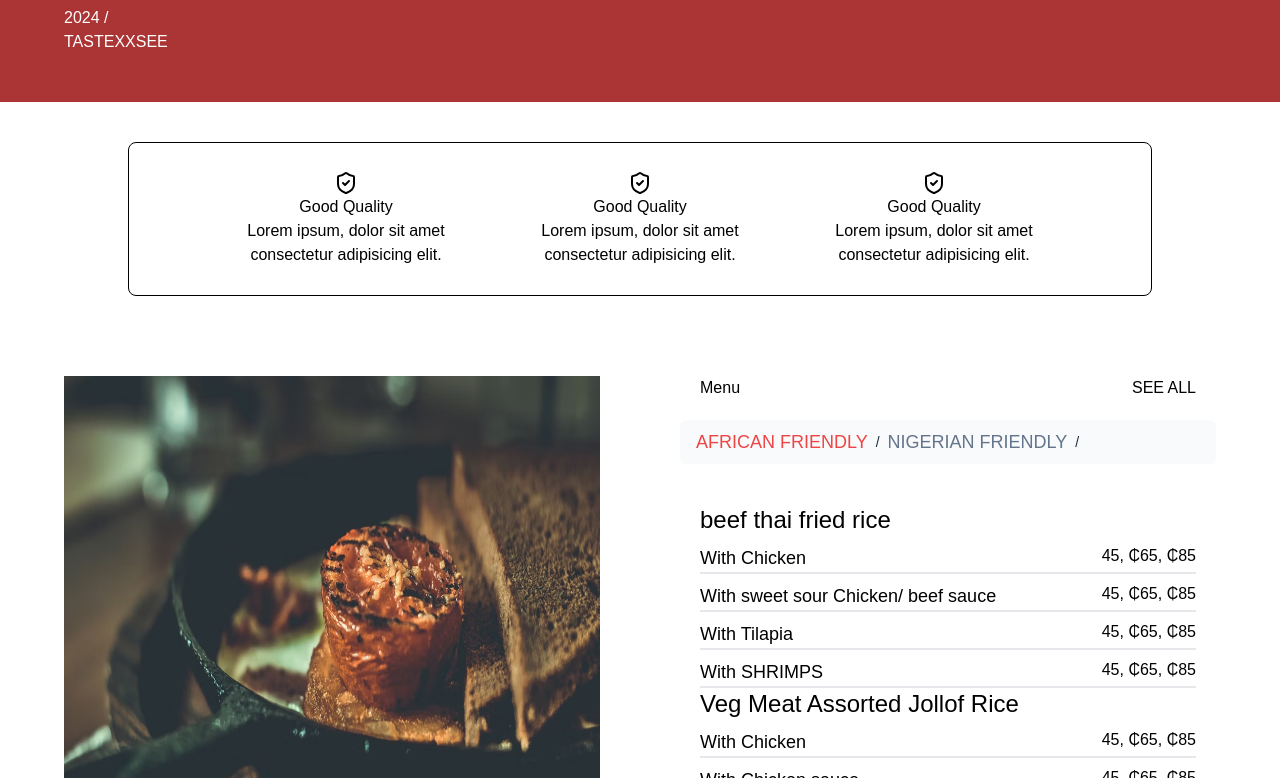
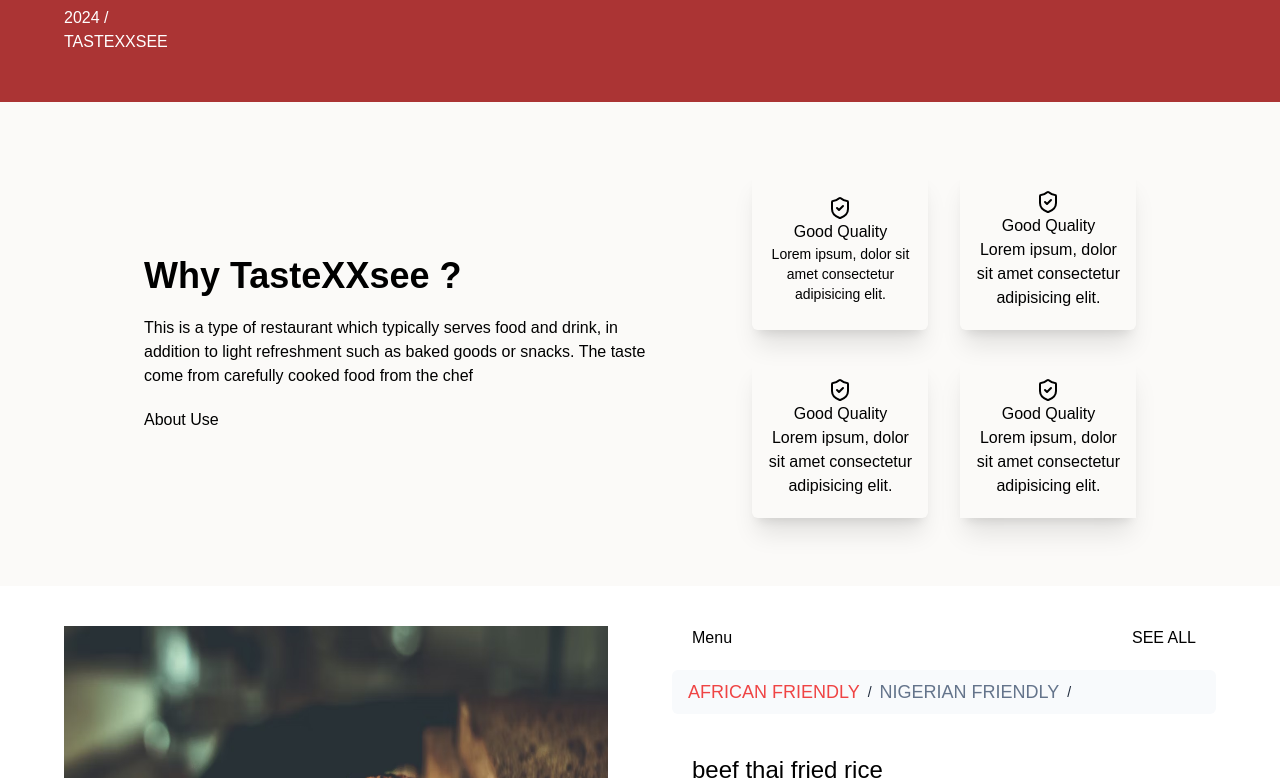
Before and after one commit to kaytee07/tastexxsee, a Next.js app: page / in a window 1280 px wide. Shown: the part 602-1380 px from the top of the page. Built offline with nearby package versions, Linux system fonts and the light colour scheme; a web font is replaced by a local one.

Commit message:
why tastex

```diff
--- a/components/Dish.tsx
+++ b/components/Dish.tsx
@@ -36,8 +36,8 @@ useEffect(()=> {
 }, [])
 
   return (
-    <div className="max-sm:px-5 max-sm:py-3 px-16 py-10 flex gap-20">
-        <div className="headers max-sm:hidden  w-[50%] flex justify-end">
+    <div className="flex px-16 gap-16 py-10 max-sm:px-5 max-sm:py-3">
+        <div className="headers max-sm:hidden max-sm:px-5 max-sm:py-3 w-[50%] flex justify-end">
             <img src="/img/hero8.avif" className="w-full h-20rem[" alt="food" />
         </div>
         <div className="flex flex-col max-sm:w-[100%] w-[50%]">
--- a/components/ExInfo.tsx
+++ b/components/ExInfo.tsx
@@ -2,32 +2,81 @@ import React from 'react'
 
 const ExInfo = () => {
   return (
-    <div className="flex w-[100vw] justify-center py-10">
-        <ul className="md:w-[80%] max-sm:flex-col gap-5 flex px-20 py-7 border-[1px] border-black rounded-lg">
-            <li className="flex-col flex justify-center items-center">
+    <div className="flex bg-[#fbfaf8] w-[100vw] items-center justify-center max-sm:px-5 max-sm:py-3 px-16 py-10 max-sm:flex-col">
+        <div className="info max-sm:pt-10 px-20 max-sm:px-0 md:py-10 flex flex-col gap-5">
+            <h1 className="text-4xl font-bold">Why TasteXXsee ?</h1>
+            <p className="max-sm:hidden">
+                This is a type of restaurant which typically serves food and drink, in
+                addition to light refreshment such as baked goods or snacks. The taste come from
+                carefully cooked food from the chef
+            </p>
+            <button className='text-start max-sm:hidden'>
+                About Use
+            </button>
+        </div>
+       <div className="w-full">
+        <ul className="w-96 grid grid-cols-2 gap-x-28 gap-y-7 pr-20  py-7 rounded-lg">
+                <li className="flex-col flex justify-center shadow-xl w-44 h-40  items-center px-3 py-3 rounded-md">
                     <div className="icon">
                         <svg xmlns="http://www.w3.org/2000/svg" width="24" height="24" viewBox="0 0 24 24" fill="none" stroke="currentColor" strokeWidth="2" strokeLinecap="round" strokeLinejoin="round" className="lucide lucide-shield-check"><path d="M20 13c0 5-3.5 7.5-7.66 8.95a1 1 0 0 1-.67-.01C7.5 20.5 4 18 4 13V6a1 1 0 0 1 1-1c2 0 4.5-1.2 6.24-2.72a1.17 1.17 0 0 1 1.52 0C14.51 3.81 17 5 19 5a1 1 0 0 1 1 1z"/><path d="m9 12 2 2 4-4"/></svg>
                     </div>
                     <h1>Good Quality</h1>
-                <p className="text-center">Lorem ipsum, dolor sit amet consectetur adipisicing elit. </p>
+                    <p className="text-center text-sm">Lorem ipsum, dolor sit amet consectetur adipisicing elit.</p>
                 </li>
-            <li className="flex-col flex justify-center items-center">
+                <li className="flex-col flex justify-center shadow-xl w-44 h-40  items-center px-3 py-3 rounded-md">
                     <div className="icon">
                         <svg xmlns="http://www.w3.org/2000/svg" width="24" height="24" viewBox="0 0 24 24" fill="none" stroke="currentColor" strokeWidth="2" strokeLinecap="round" strokeLinejoin="round" className="lucide lucide-shield-check"><path d="M20 13c0 5-3.5 7.5-7.66 8.95a1 1 0 0 1-.67-.01C7.5 20.5 4 18 4 13V6a1 1 0 0 1 1-1c2 0 4.5-1.2 6.24-2.72a1.17 1.17 0 0 1 1.52 0C14.51 3.81 17 5 19 5a1 1 0 0 1 1 1z"/><path d="m9 12 2 2 4-4"/></svg>
                     </div>
                     <h1>Good Quality</h1>
-                <p className="text-center">Lorem ipsum, dolor sit amet consectetur adipisicing elit. </p>
+                    <p className="text-center">Lorem ipsum, dolor sit amet consectetur adipisicing elit.</p>
                 </li>
-            <li className="flex-col flex justify-center items-center">
+                <li className="flex-col flex justify-center shadow-xl w-44 h-40  items-center px-3 py-3 rounded-md">
                     <div className="icon">
                         <svg xmlns="http://www.w3.org/2000/svg" width="24" height="24" viewBox="0 0 24 24" fill="none" stroke="currentColor" strokeWidth="2" strokeLinecap="round" strokeLinejoin="round" className="lucide lucide-shield-check"><path d="M20 13c0 5-3.5 7.5-7.66 8.95a1 1 0 0 1-.67-.01C7.5 20.5 4 18 4 13V6a1 1 0 0 1 1-1c2 0 4.5-1.2 6.24-2.72a1.17 1.17 0 0 1 1.52 0C14.51 3.81 17 5 19 5a1 1 0 0 1 1 1z"/><path d="m9 12 2 2 4-4"/></svg>
                     </div>
                     <h1>Good Quality</h1>
-                <p className="text-center">Lorem ipsum, dolor sit amet consectetur adipisicing elit. </p>
+                    <p className="text-center">Lorem ipsum, dolor sit amet consectetur adipisicing elit.</p>
+                </li>
+                <li className="flex-col flex justify-center shadow-xl w-44 h-40  items-center px-3 py-3 rounded-md2">
+                    <div className="icon">
+                        <svg xmlns="http://www.w3.org/2000/svg" width="24" height="24" viewBox="0 0 24 24" fill="none" stroke="currentColor" strokeWidth="2" strokeLinecap="round" strokeLinejoin="round" className="lucide lucide-shield-check"><path d="M20 13c0 5-3.5 7.5-7.66 8.95a1 1 0 0 1-.67-.01C7.5 20.5 4 18 4 13V6a1 1 0 0 1 1-1c2 0 4.5-1.2 6.24-2.72a1.17 1.17 0 0 1 1.52 0C14.51 3.81 17 5 19 5a1 1 0 0 1 1 1z"/><path d="m9 12 2 2 4-4"/></svg>
+                    </div>
+                    <h1>Good Quality</h1>
+                    <p className="text-center">Lorem ipsum, dolor sit amet consectetur adipisicing elit.</p>
                 </li>
             </ul>
+       </div>
+
+
     </div>
   )
 }
 
+ {/* <div className="did flex w-24">
+            <p>About Us</p>
+        </div>
+        <div className="more w-full flex-col">
+            <div className="header">
+                <h1 className="text-2xl font-bold">&nbsp;&nbsp;&nbsp;&nbsp;&nbsp;&nbsp;&nbsp; &nbsp; &nbsp;Join us in our cozy dining room and experience the essence of farm-to-table dining in every bite.
+                    Welcome to TastexxSee - where every meal is a celebration of harvest. <a><span className='text-sm h-20 bg-red-500'>READ MORE</span></a>
+                </h1>
+            </div>
+            <div className="extra flex pt-10">
+                <div className="info1">
+                    <p>
+                        We believe in celebrating the seasonal
+                       bounty of localy sourced ingredient
+                       to create fresh and flavorful dishes
+                    </p>
+                </div>
+                <div className="info2">
+                    <p>
+                        Our Chefs skilfully combine traditional and
+                        modern culinary techniques to highlight the
+                        natural flavors of each ingredient
+                    </p>
+                </div>
+            </div>
+        </div> */}
+
 export default ExInfo
--- a/components/Footer.tsx
+++ b/components/Footer.tsx
@@ -4,7 +4,7 @@ const Footer = () => {
   return (
     <div>
       {/* Footer container */}
-      <footer className="bg-zinc-50 text-center text-surface/75 dark:bg-neutral-700 dark:text-white/75 lg:text-left">
+      <footer className="bg-zinc-50 text-center text-surface/75 dark:bg-neutral-700 dark:text-white/75 lg:text-left ax-sm:px-5 max-sm:py-3 px-16 pt-10">
         <div className="flex items-center justify-center border-b-2 border-neutral-200 p-6 dark:border-white/10 lg:justify-between">
           <div className="me-12 hidden lg:block">
             <span>Get connected with us on social networks:</span>
@@ -32,7 +32,7 @@ const Footer = () => {
         </div>
 
         {/* Contact section */}
-        <div>
+        <div className="pt-10">
           <h6 className="mb-4 flex justify-center font-semibold uppercase md:justify-start">
             Contact
           </h6>
@@ -43,33 +43,35 @@ const Footer = () => {
                 <path d="M12 5.432l8.159 8.159c.03.03.06.058.091.086v6.198c0 1.035-.84 1.875-1.875 1.875H15a.75.75 0 01-.75-.75v-4.5a.75.75 0 00-.75-.75h-3a.75.75 0 00-.75.75V21a.75.75 0 01-.75.75H5.625a1.875 1.875 0 01-1.875-1.875v-6.198a2.29 2.29 0 00.091-.086L12 5.43z" />
               </svg>
             </span>
-            New York, NY 10012, US
+            Lady&apos;s Cottage Broadcasting<br/>(After West Hills Mall)
           </p>
-          <p className="mb-4 flex items-center justify-center md:justify-start">
+          <a href="mailto:tastexseegh@gmail.com"><p className="mb-4 flex items-center justify-center md:justify-start">
             <span className="me-3 [&>svg]:h-5 [&>svg]:w-5">
               <svg xmlns="http://www.w3.org/2000/svg" viewBox="0 0 24 24" fill="currentColor">
                 <path d="M1.5 8.67v8.58a3 3 0 003 3h15a3 3 0 003-3V8.67l-8.928 5.493a3 3 0 01-3.144 0L1.5 8.67z" />
                 <path d="M22.5 6.908V6.75a3 3 0 00-3-3h-15a3 3 0 00-3 3v.158l9.714 5.978a1.5 1.5 0 001.572 0L22.5 6.908z" />
               </svg>
             </span>
-            info@example.com
+            tastexseegh@gmail.com
           </p>
-          <p className="mb-4 flex items-center justify-center md:justify-start">
+          </a>
+          <a href="tel:+233539004177"><p className="mb-4 flex items-center justify-center md:justify-start">
             <span className="me-3 [&>svg]:h-5 [&>svg]:w-5">
               <svg xmlns="http://www.w3.org/2000/svg" viewBox="0 0 24 24" fill="currentColor">
                 <path fillRule="evenodd" d="M1.5 4.5a3 3 0 013-3h1.372c.86 0 1.61.586 1.819 1.42l1.105 4.423a1.875 1.875 0 01-.694 1.955l-1.293.97c-.135.101-.164.249-.126.352a11.285 11.285 0 006.697 6.697c.103.038.25.009.352-.126l.97-1.293a1.875 1.875 0 011.955-.694l4.423 1.105c.834.209 1.42.959 1.42 1.82V19.5a3 3 0 01-3 3h-2.25C8.552 22.5 1.5 15.448 1.5 6.75V4.5z" clipRule="evenodd" />
               </svg>
             </span>
-            + 01 234 567 88
+            +233539004177
           </p>
-          <p className="flex items-center justify-center md:justify-start">
+          </a>
+          {/* <p className="flex items-center justify-center md:justify-start">
             <span className="me-3 [&>svg]:h-5 [&>svg]:w-5">
               <svg xmlns="http://www.w3.org/2000/svg" viewBox="0 0 24 24" fill="currentColor">
                 <path fillRule="evenodd" d="M7.875 1.5C6.839 1.5 6 2.34 6 3.375v2.99c-.426.053-.851.11-1.274.174-1.454.218-2.476 1.483-2.476 2.917v6.294a3 3 0 003 3h.27l-.155 1.705A1.875 1.875 0 007.232 22.5h9.536a1.875 1.875 0 001.867-2.045l-.155-1.705h.27a3 3 0 003-3V9.456c0-1.434-1.022-2.7-2.476-2.917A48.716 48.716 0 0018 6.366V3.375c0-1.036-.84-1.875-1.875-1.875h-8.25zM16.5 6.205v-2.83A.375.375 0 0016.125 3h-8.25a.375.375 0 00-.375.375v2.83a49.353 49.353 0 019 0zm-.217 8.265c.178.018.317.16.333.337l.526 5.784a.375.375 0 01-.374.409H7.232a.375.375 0 01-.374-.409l.526-5.784a.373.373 0 01.333-.337 41.741 41.741 0 018.566 0zm.967-3.97a.75.75 0 01.75-.75h.375a.75.75 0 010 1.5h-.375a.75.75 0 01-.75-.75z" clipRule="evenodd" />
               </svg>
             </span>
             Location
-          </p>
+          </p> */}
         </div>
 
         {/* Bottom text */}
```
Lines whose indentation alone changed are shown as unchanged.
